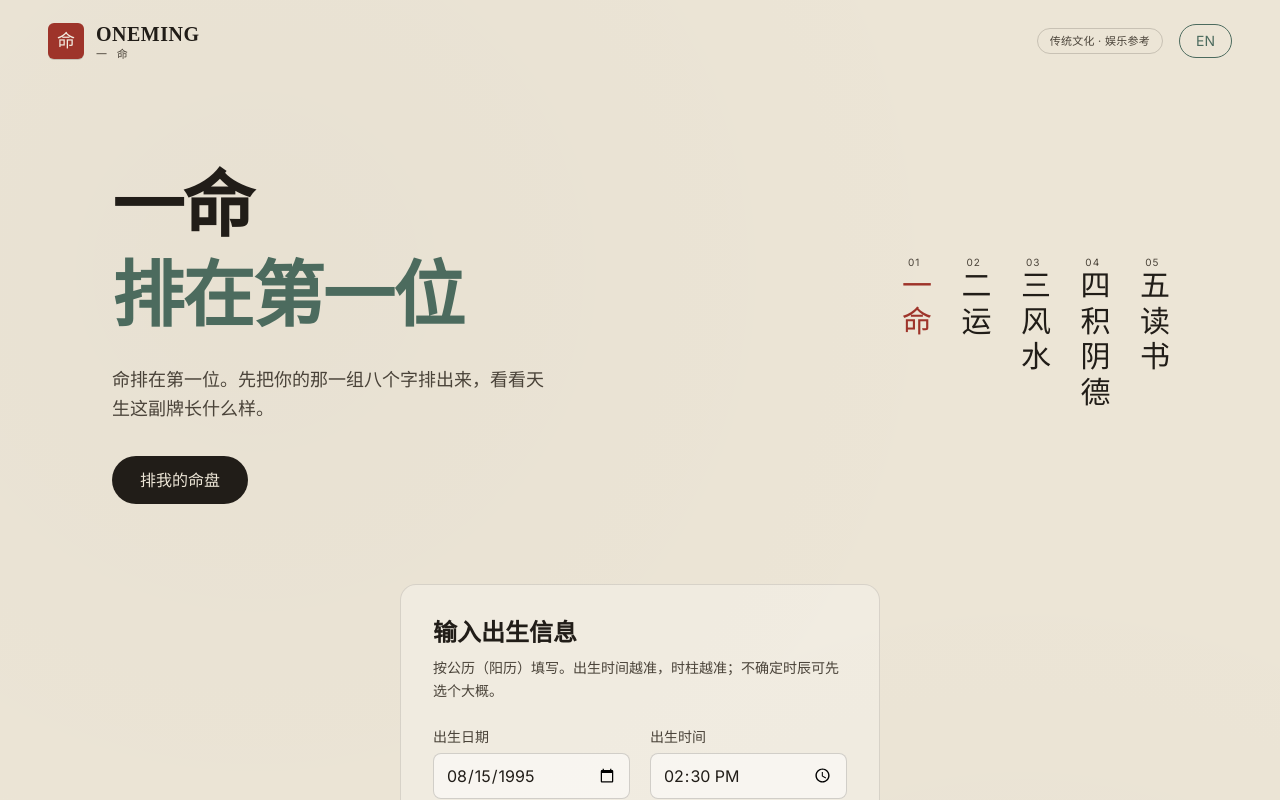
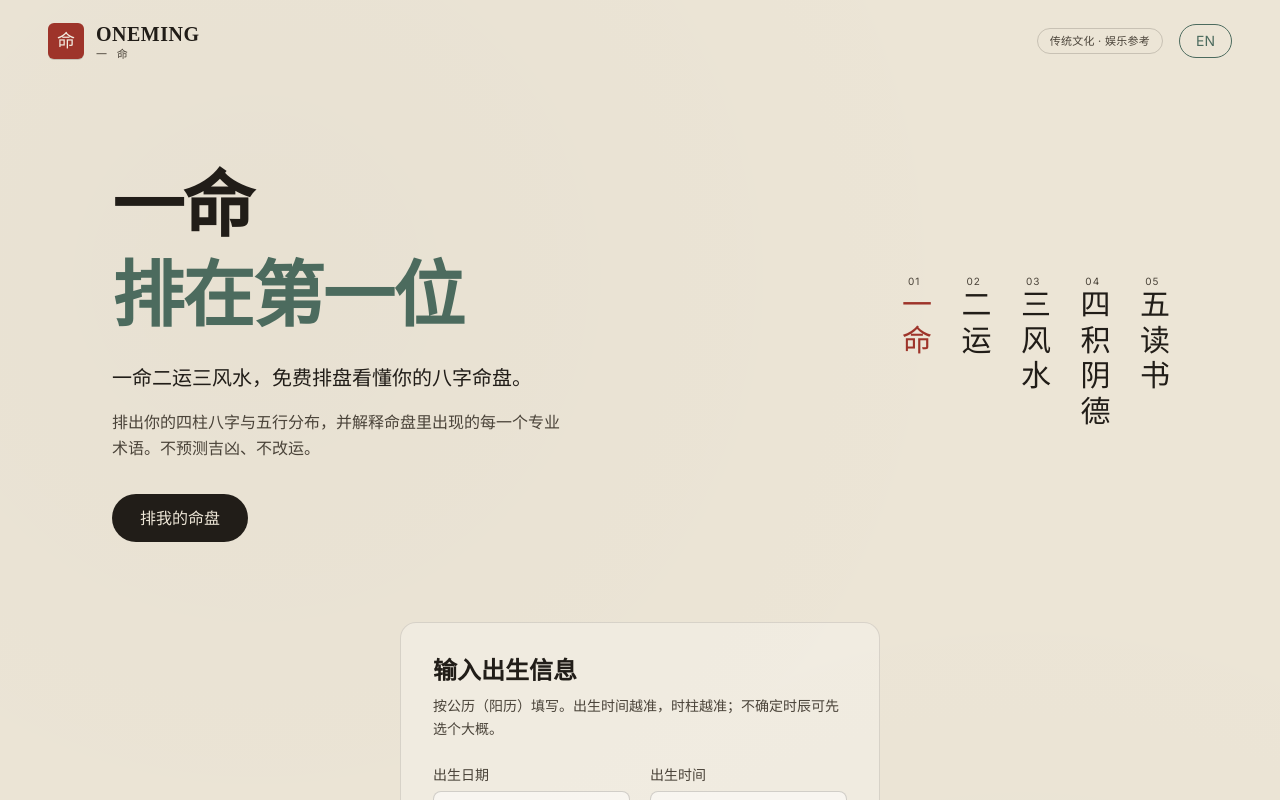
Before and after one commit to xcatea/oneming, a React (Vite) app: page / in a window 1280 px wide. Shown: the top 800 px of the page. Built offline with nearby package versions, Linux system fonts and the light colour scheme.

Commit message:
Add files via upload

```diff
--- a/src/App.jsx
+++ b/src/App.jsx
@@ -154,11 +154,16 @@ function Hero({ t, lang, onStart }) {
   return (
     <section className="relative mx-auto grid max-w-6xl grid-cols-1 items-center gap-10 px-6 py-12 md:grid-cols-[1fr_auto] md:px-12 md:py-20">
       <div className="rise">
-        <h1 className="font-zh text-5xl font-black leading-tight tracking-tight md:text-7xl">
-          {lang === 'zh' ? '一命' : 'One fate,'}
-          <span className="block text-[var(--color-jade)]">{lang === 'zh' ? '排在第一位' : 'dealt first.'}</span>
+        <h1 className="font-zh">
+          <span className="block text-5xl font-black leading-tight tracking-tight md:text-7xl">
+            {lang === 'zh' ? '一命' : 'One fate,'}
+            <span className="block text-[var(--color-jade)]">{lang === 'zh' ? '排在第一位' : 'dealt first.'}</span>
+          </span>
+          <span className="mt-5 block max-w-md text-lg font-medium leading-relaxed md:text-xl">
+            {t.heroSeo}
+          </span>
         </h1>
-        <p className="font-en mt-6 max-w-md text-lg leading-relaxed text-[var(--color-ink-soft)]">
+        <p className="font-en mt-4 max-w-md text-base leading-relaxed text-[var(--color-ink-soft)]">
           {t.heroLead}
         </p>
         <button
--- a/src/strings.js
+++ b/src/strings.js
@@ -5,7 +5,8 @@ export const STRINGS = {
     brandSub: 'ONEMING',
     proverb: ['一命', '二运', '三风水', '四积阴德', '五读书'],
     proverbFull: '一命二运三风水，四积阴德五读书',
-    heroLead: '命排在第一位。先把你的那一组八个字排出来，看看天生这副牌长什么样。',
+    heroSeo: '一命二运三风水，免费排盘看懂你的八字命盘。',
+    heroLead: '排出你的四柱八字与五行分布，并解释命盘里出现的每一个专业术语。不预测吉凶、不改运。',
     cta: '排我的命盘',
     formTitle: '输入出生信息',
     formHint: '按公历（阳历）填写。出生时间越准，时柱越准；不确定时辰可先选个大概。',
@@ -75,7 +76,8 @@ export const STRINGS = {
     brandSub: '一命',
     proverb: ['Fate', 'Luck', 'Feng shui', 'Good deeds', 'Learning'],
     proverbFull: 'First fate, then luck, then feng shui — then good deeds, then learning.',
-    heroLead: 'In the old saying, fate comes first. Start by drawing your eight characters — the hand you were dealt at birth.',
+    heroSeo: 'A free BaZi chart — with every term in it explained.',
+    heroLead: 'Your Four Pillars and Five Elements, plus plain-language explanations of every technical term in your chart. No predictions, no fate-changing.',
     cta: 'Draw my chart',
     formTitle: 'Your birth details',
     formHint: 'Use the Gregorian (solar) calendar. A precise birth time gives a precise Hour pillar; pick the closest if unsure.',
```
